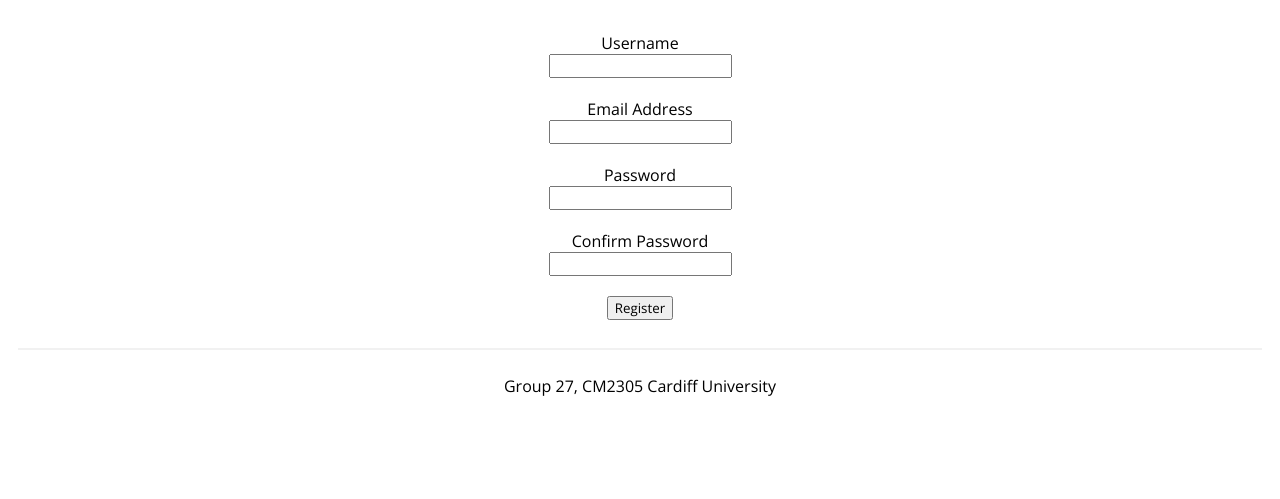
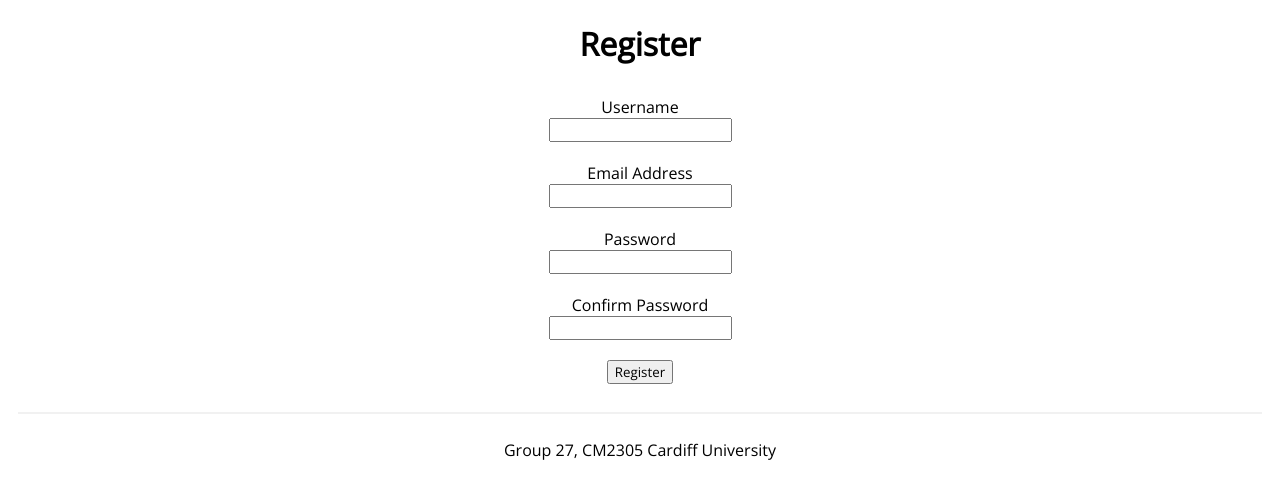
Before and after one commit to moahmed0987/abacws-advent, a Flask app: page /register in a window 1280 px wide. Shown: the part 172-671 px from the top of the page. Run offline with Flask 3, Linux system fonts and the light colour scheme; some libraries are stand-ins or nearby versions.

Commit message:
added stylesheet link

```diff
--- a/advent_of_code/templates/register.html
+++ b/advent_of_code/templates/register.html
@@ -1,5 +1,14 @@
 {% extends "base.html" %}
+
+{% block head %}
+    <link rel=stylesheet type=text/css href="{{ url_for('static', filename='css/register-style.css') }}">
+{% endblock head %}
+
 {% block content %}
+<div class="title">
+    <h1>{{ title }}</h1>
+</div>
+
 <div class="form_container">
     <div class="form_wrapper">
         <form method="POST" action="" class="form">
@@ -23,7 +32,9 @@
             </div>
 
             <div class="input_wrapper">
-                {{ form.submit(class_="submit_button") }}
+                <div class="submit">
+                    {{ form.submit(class_="submit_button") }}
+                </div>
             </div>
         </form>
     </div>
```
